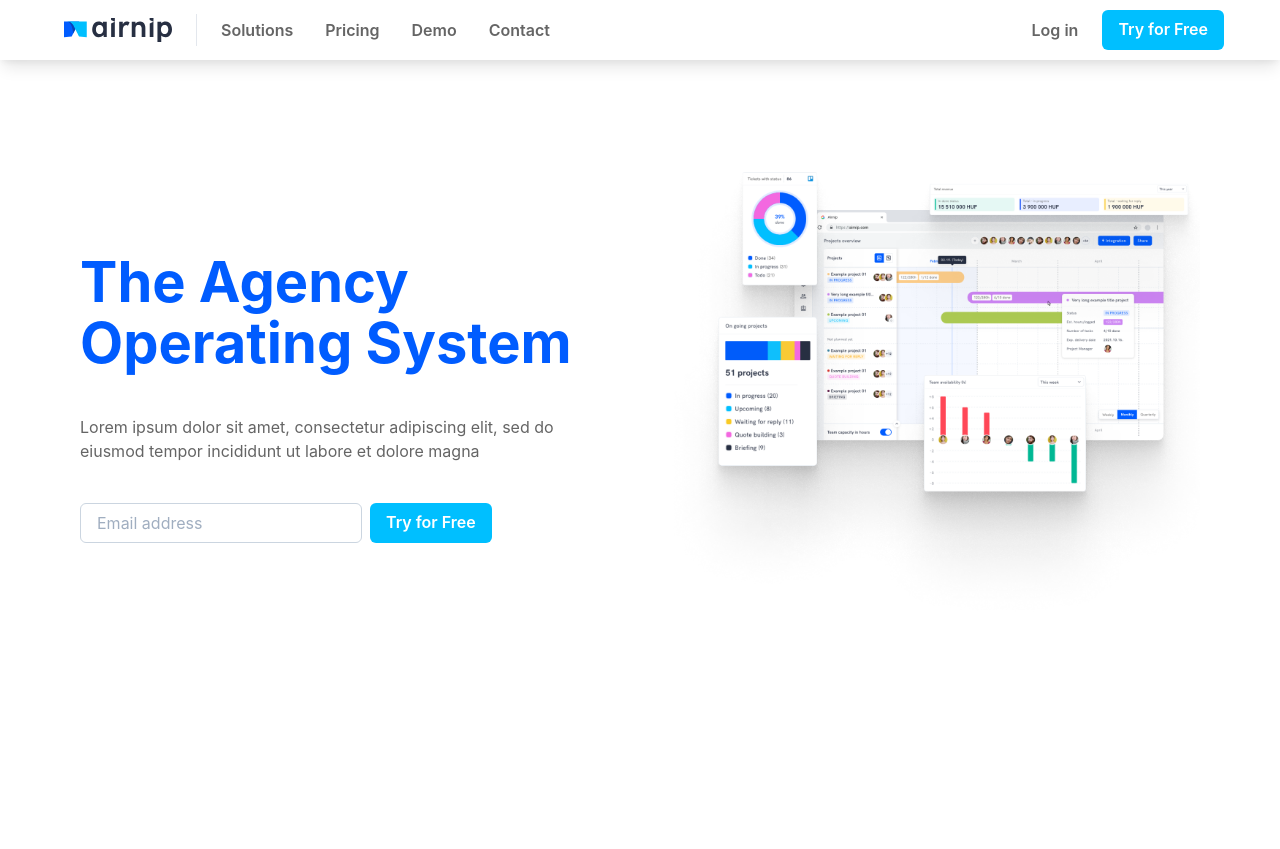
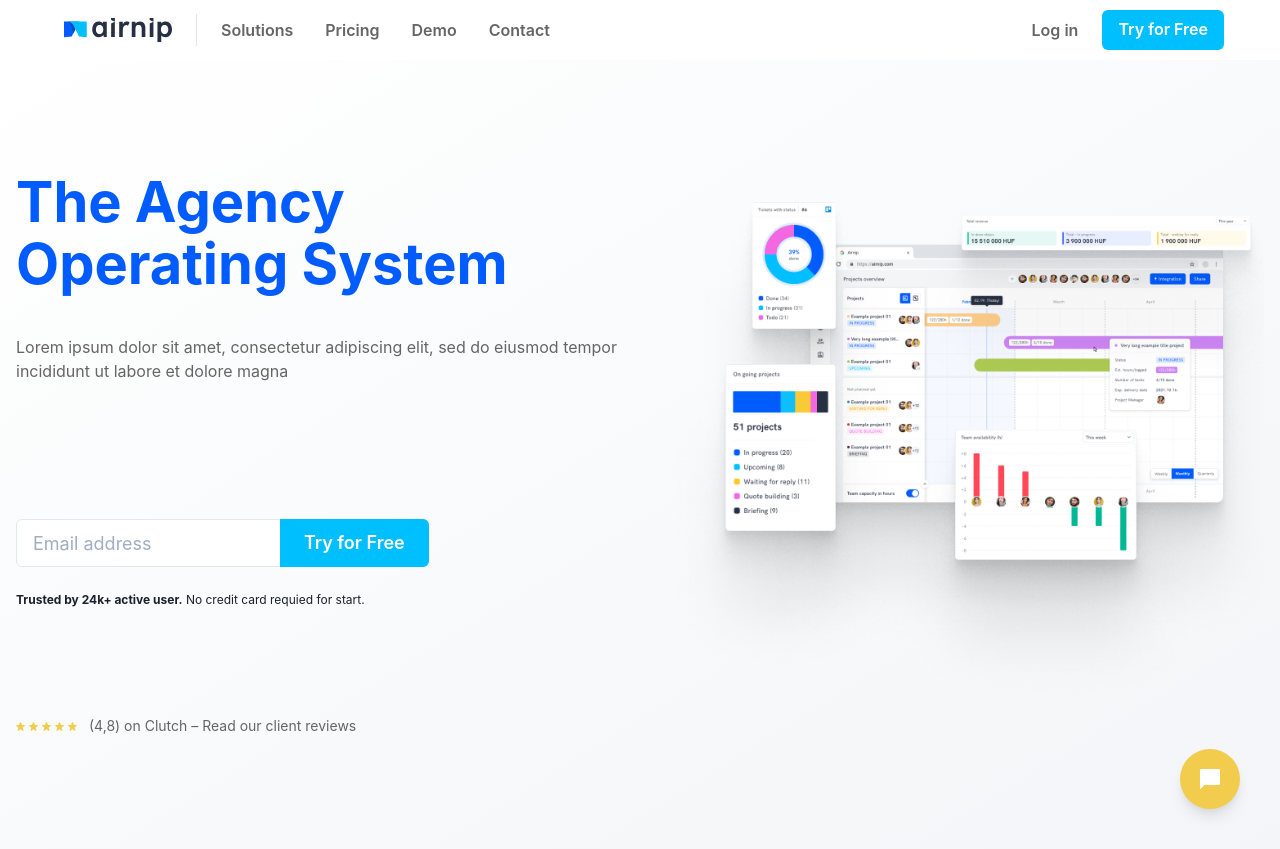
Before and after one commit to sarkozigabor13/nextjsAirnip, a Next.js app: page / in a window 1280 px wide. Before the commit the page ends 800 px from the top, so only its background shows below. Built offline with nearby package versions, Linux system fonts and the light colour scheme.

Commit message:
Base hero section and floating button created

```diff
--- /dev/null
+++ b/components/floatingButton/index.js
@@ -0,0 +1,56 @@
+import { IconButton, Icon, useToast } from "@chakra-ui/react";
+
+export default function floatingButton() {
+  const toast = useToast({
+    title: "Csákó-mákó!",
+    description: "A gomb nem csinál semmit, csak egy fasza toast.",
+    position: "bottom-right",
+    status: "success",
+    duration: 9000,
+    isClosable: true
+  });
+
+  return (
+    <>
+      <IconButton
+        onClick={toast}
+        pos="absolute"
+        bottom="40px"
+        right="40px"
+        w="60px"
+        h="60px"
+        bg="#F2CC4D"
+        color="white"
+        aria-label="FAQ"
+        isRound="true"
+        boxShadow="lg"
+        _active={{
+          background: "#00BFFF",
+        }}
+        _pressed={{
+          background: "#00BFFF",
+        }}
+        _focus={{
+          background: "#00BFFF",
+          outline: "none"
+        }}
+        icon={
+          <Icon width="6" height="6" viewBox="0 0 24 24" color="white">
+            <path
+              d="M20 2H4C2.9 2 2 2.9 2 4V22L6 18H20C21.1 18 22 17.1 22 16V4C22 2.9 21.1 2 20 2Z"
+              fill="white"
+            />
+            <path
+              d="M20 2H4C2.9 2 2 2.9 2 4V22L6 18H20C21.1 18 22 17.1 22 16V4C22 2.9 21.1 2 20 2Z"
+              fill="white"
+            />
+            <path
+              d="M20 2H4C2.9 2 2 2.9 2 4V22L6 18H20C21.1 18 22 17.1 22 16V4C22 2.9 21.1 2 20 2Z"
+              fill="white"
+            />
+          </Icon>
+        }
+      />
+    </>
+  );
+}
--- a/components/hero/index.js
+++ b/components/hero/index.js
@@ -5,14 +5,16 @@ import {
   Box,
   Heading,
   Text,
-  Image,
+  Image
 } from "@chakra-ui/react";
 
-import SubscribeSection from "../hero/subscribe"
+import SubscribeSection from "../hero/subscribe";
+import ReviewSection from "../hero/review";
 
-export default function CallToActionWithVideo() {
+export default function heroSection() {
   return (
-    <Container maxW="6xl">
+    <Box bgGradient="linear(to-br, #FFFFFF, #F3F5F8)">
+      <Container maxW="container.xl">
         <Stack
           align={"center"}
           spacing={{ base: 8, md: 10 }}
@@ -38,6 +40,7 @@ export default function CallToActionWithVideo() {
             >
               <SubscribeSection />
             </Stack>
+            <ReviewSection />
           </Stack>
           <Flex
             flex={1}
@@ -59,5 +62,6 @@ export default function CallToActionWithVideo() {
           </Flex>
         </Stack>
       </Container>
+    </Box>
   );
 }
--- /dev/null
+++ b/components/hero/review.js
@@ -0,0 +1,33 @@
+import {
+  Flex,
+  HStack,
+  VStack,
+  Box,
+  Icon,
+  Text,
+  Center,
+} from "@chakra-ui/react";
+import { StarIcon } from "@chakra-ui/icons";
+
+export default function reviewSection() {
+  return (
+    <Flex direction="column" alignItems="start" justifyContent="center">
+      <HStack align={"center"}>
+        <Box color="#F2CC4D">
+          <Icon fontSize="13px" as={StarIcon} pr={1} />
+          <Icon fontSize="13px" as={StarIcon} pr={1} />
+          <Icon fontSize="13px" as={StarIcon} pr={1} />
+          <Icon fontSize="13px" as={StarIcon} pr={1} />
+          <Icon fontSize="13px" as={StarIcon} pr={1} />
+        </Box>
+        <VStack align={"start"}>
+          <Center>
+            <Text color="#656565" fontSize="14px">
+              (4,8) on Clutch – Read our client reviews
+            </Text>
+          </Center>
+        </VStack>
+      </HStack>
+    </Flex>
+  );
+}
--- a/components/hero/subscribe.js
+++ b/components/hero/subscribe.js
@@ -1,46 +1,65 @@
 import {
-  Stack,
-  FormControl,
+  chakra,
   Input,
   Button,
-  useColorModeValue,
   Flex,
+  Box,
+  InputGroup,
+  InputRightElement
 } from "@chakra-ui/react";
 
 export default function Subscribe() {
   return (
-    <Flex>
-      <Stack
-        direction={{ base: "column", md: "row" }}
-        as={"form"}
-      >
-        <FormControl>
+    <Flex direction="column" alignItems="start" justifyContent="center" pt={24} pb={12}>
+      <chakra.form w="full" mb={6}>
+        <Box display={{ base: "block", lg: "none" }}>
           <Input
-            variant={"solid"}
-            borderWidth={1}
-            color={"gray.800"}
-            _placeholder={{
-              color: "gray.400",
-            }}
-            borderColor={useColorModeValue("gray.300", "gray.700")}
-            id={"email"}
-            type={"email"}
-            required
-            placeholder={"Email address"}
-            aria-label={"Email address"}
+            size="lg"
+            color="brand.900"
+            type="email"
+            placeholder="Email address"
+            bg="white"
           />
-        </FormControl>
-        <FormControl w={{ base: "100%", md: "40%" }}>
           <Button
-          w="100%"
-          background={'buttonBlue'}
-          color={'white'}
-
+            w="full"
+            mt={2}
+            color="white"
+            variant="solid"
+            bg={"buttonBlue"}
+            size="lg"
+            type="submit"
           >
-          Try for Free
+            Try for Free
           </Button>
-        </FormControl>
-      </Stack>
+        </Box>
+        <InputGroup size="lg" w="half" display={{ base: "none", lg: "flex" }}>
+          <Input
+            size="lg"
+            color="brand.900"
+            type="email"
+            placeholder="Email address"
+            bg="white"
+          />
+          <InputRightElement w="auto">
+            <Button
+              color="white"
+              variant="solid"
+              bg={"buttonBlue"}
+              size="lg"
+              type="submit"
+              roundedLeft={0}
+            >
+              Try for Free
+            </Button>
+          </InputRightElement>
+        </InputGroup>
+      </chakra.form>
+      <chakra.p pr={{ base: 0, lg: 16 }} mb={4} fontSize="12px">
+        <chakra.span fontWeight="bold">
+          Trusted by 24k+ active user.
+        </chakra.span>{" "}
+        No credit card requied for start.
+      </chakra.p>
     </Flex>
   );
 }
--- a/components/navbar/index.js
+++ b/components/navbar/index.js
@@ -30,7 +30,7 @@ export default function WithSubnavigation() {
   const { isOpen, onToggle } = useDisclosure();
 
   return (
-    <Box px={[0, 2, 10]} boxShadow="lg">
+    <Box px={[0, 2, 10]} boxShadow="xl">
       <Flex
         bg={useColorModeValue("white", "gray.800")}
         color={useColorModeValue("gray.600", "white")}
--- a/pages/index.js
+++ b/pages/index.js
@@ -1,6 +1,7 @@
 import Head from "next/head";
 import Navbar from "../components/navbar";
 import HeroSection from "../components/hero";
+import FloatingButton from "../components/floatingButton";
 
 export default function Home() {
   return (
@@ -10,6 +11,7 @@ export default function Home() {
         <meta name="description" content="Airnip" />
         <link rel="icon" href="/favicon.ico" />
       </Head>
+      <FloatingButton />
       <Navbar />
       <HeroSection />
     </>
```
Lines whose indentation alone changed are shown as unchanged.
